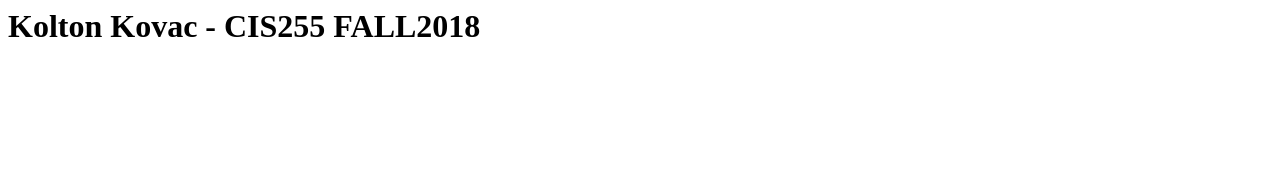
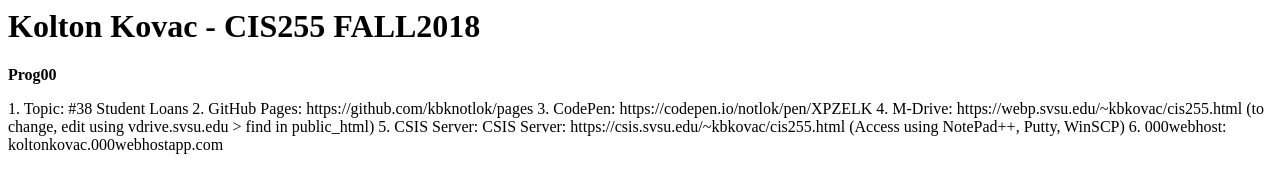
Before and after one commit to kbknotlok/pages, a plain HTML site: page index.html in a window 1280 px wide. Drawn offline with Linux system fonts and the light colour scheme.

Commit message:
Update index.html

```diff
--- a/index.html
+++ b/index.html
@@ -1 +1,13 @@
 <h1>Kolton Kovac - CIS255 FALL2018</h1>
+
+<b>Prog00</b>
+
+<p>
+  1. Topic: #38 Student Loans
+  2. GitHub Pages: https://github.com/kbknotlok/pages
+  3. CodePen: https://codepen.io/notlok/pen/XPZELK
+  4. M-Drive: https://webp.svsu.edu/~kbkovac/cis255.html (to change, edit using vdrive.svsu.edu > find in public_html)
+  5. CSIS Server: CSIS Server: https://csis.svsu.edu/~kbkovac/cis255.html (Access using NotePad++, Putty, WinSCP)
+  6. 000webhost: koltonkovac.000webhostapp.com
+
+</p1>
```
